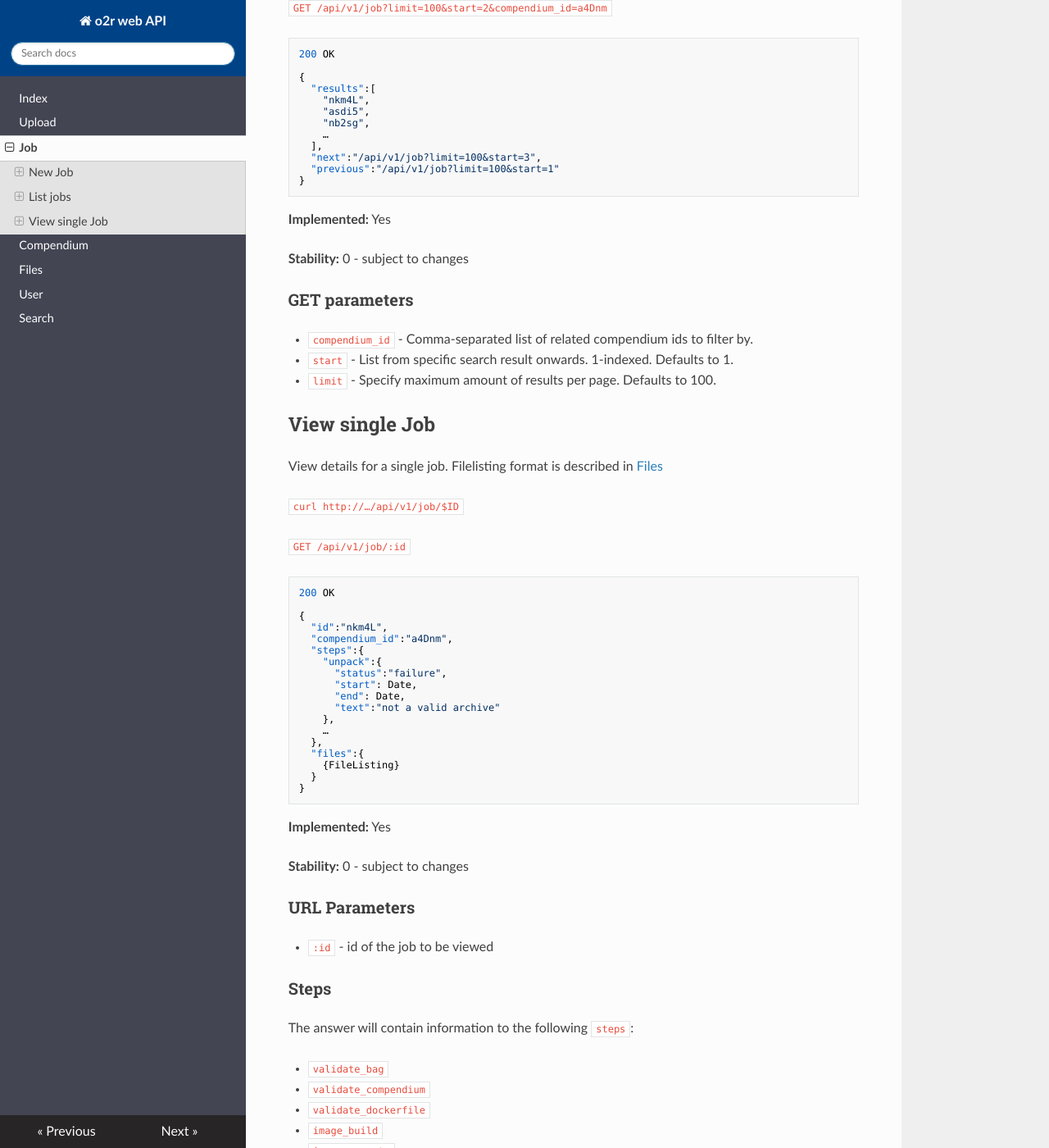
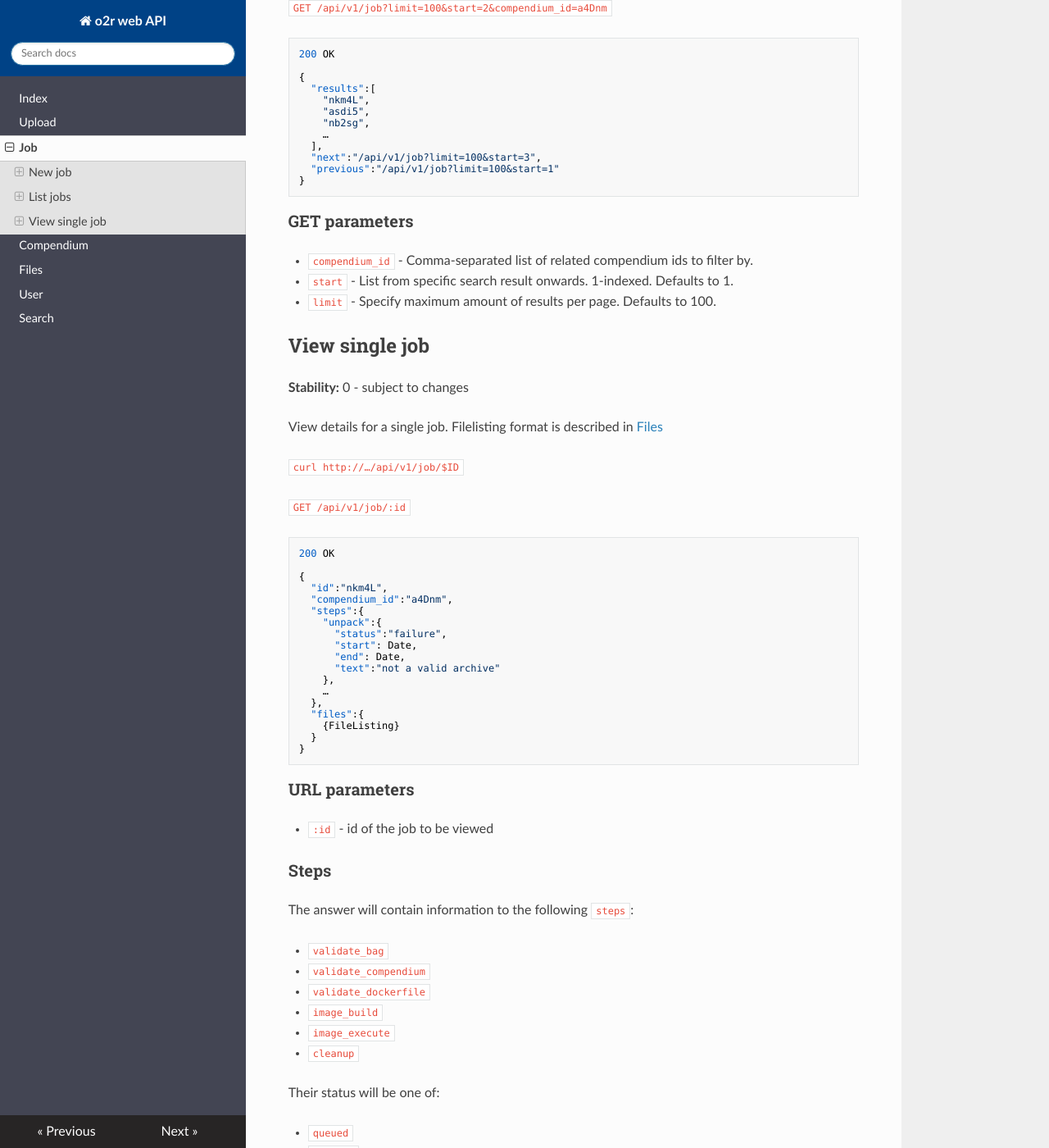
Before and after one commit to o2r-project/api, an MkDocs documentation site: the page built from docs/job.md, in a window 1280 px wide and 1400 px high, scrolled down 1927 px. Shown: the whole window at 82% size. Built offline with MkDocs 1.6.1, drawn with Linux system fonts in a browser that asks for light colours; nearby versions of some CDN libraries; old or Windows-style settings are respelled for this version of MkDocs; some of the changed text lies outside the part shown.

Commit message:
minor reformatting and reordering;

````diff
--- a/docs/job.md
+++ b/docs/job.md
@@ -25,11 +21,8 @@ Create and run a new execution job. Requires a `compendium_id`.
 
 {"job_id":"ngK4m"}
 ```
-__Implemented:__ Yes
 
-__Stability:__ 0 - subject to changes
-
-### Body parameters:
+### Body parameters
 
 * `compendium_id` - The `id` of the compendium to base this job on.
 * `steps` - __TODO__ select steps that will be executed (skip some steps in successive executions?)
@@ -44,6 +37,7 @@ finalized._
 from a different execution job or a different compendium.
 
 __`[FileDescriptor]` Syntax:__
+
 ```
 ERC/JOB:ID:Source:Destination
 ```
@@ -52,7 +46,8 @@ e.g. `ERC:lnj82:/data/bigdataset.Rdata:/data/newinput.Rdata` would provide
 `/data/bigdataset.Rdata` from the `ERC` with the ID `lnj82` as the file
 `/data/newinput.Rdata` in this execution Job.
 
-### Error Responses
+### Error responses
+
 ```json
 404 Not Found
 
@@ -97,17 +94,15 @@ Lists jobs. Will return up to 100 results by default. For pagination purposes, U
 }
 ```
 
-__Implemented:__ Yes
-
-__Stability:__ 0 - subject to changes
-
 ### GET parameters
 
 * `compendium_id` - Comma-separated list of related compendium ids to filter by.
-*  `start` - List from specific search result onwards. 1-indexed. Defaults to 1.
-*  `limit` - Specify maximum amount of results per page. Defaults to 100.
+* `start` - List from specific search result onwards. 1-indexed. Defaults to 1.
+* `limit` - Specify maximum amount of results per page. Defaults to 100.
 
-## View single Job
+## View single job
+
+__Stability:__ 0 - subject to changes
 
 View details for a single job. Filelisting format is described in [Files](files.md)
 
@@ -136,12 +131,7 @@ View details for a single job. Filelisting format is described in [Files](files.
 }
 ```
 
-__Implemented:__ Yes
-
-__Stability:__ 0 - subject to changes
-
-
-### URL Parameters
+### URL parameters
 
 * `:id` - id of the job to be viewed
 
@@ -167,7 +157,7 @@ Their status will be one of:
 
 Additional explanations to their state will be transmitted in the `text` property. The `start` and `end` timestamps indicate the start and end time of the step. They are formatted as ISO8601.
 
-### Error Responses
+### Error responses
 
 ```json
 404 Not Found
````
Also changed, not shown: other parts of docs/job.md (+9 -11 lines), docs/compendium.md (+9 -7 lines), docs/files.md (+6 -3 lines), docs/upload.md (+2 -6 lines), docs/user.md (+1 -1 lines).
